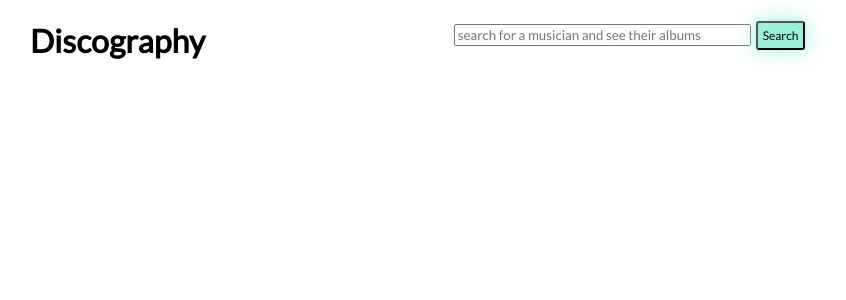
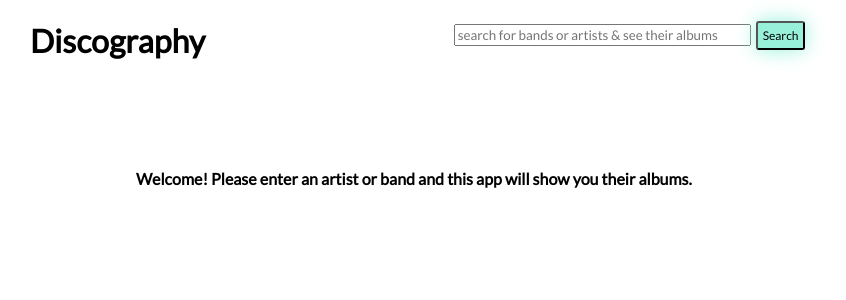
Before and after one commit to NickFoden/discography, a React (Create React App) app: page / in a window 1280 px wide. Shown: the top 300 px of the page, without its empty margins (226-1072 px from the left). Built offline with nearby package versions, Linux system fonts and the light colour scheme.

Commit message:
Updating readme

```diff
--- a/src/App.js
+++ b/src/App.js
@@ -1,6 +1,7 @@
 import React, { Component } from "react";
 import ArtistSearch from "./Components/ArtistSearch";
 import AlbumResults from "./Components/AlbumResults";
+
 import Header from "./Components/Header";
 import "./app.css";
 
--- a/src/Components/AlbumResults.js
+++ b/src/Components/AlbumResults.js
@@ -7,7 +7,7 @@ class AlbumResults extends Component {
   render() {
     return (
       <div className="album-results-div">
-        {this.props.Albums ? (
+        {this.props.Albums[2] ? (
           <ul className="album-list">
             {this.props.Albums.map((album, index) => (
               <li key={index}>
@@ -52,7 +52,12 @@ class AlbumResults extends Component {
             ))}
           </ul>
         ) : (
-          ""
+          <div>
+            <h4>
+              Welcome! Please enter an artist or band and this app will show you
+              their albums.{" "}
+            </h4>
+          </div>
         )}
       </div>
     );
--- a/src/Components/ArtistSearch.js
+++ b/src/Components/ArtistSearch.js
@@ -46,7 +46,7 @@ class ArtistSearch extends Component {
               name="artist"
               value={this.state.artist}
               onChange={this.handleChange}
-              placeholder="search for a musician and see their albums"
+              placeholder="search for bands or artists & see their albums"
             />
             <button className="button" type="submit">
               Search
--- a/src/Components/albumResults.css
+++ b/src/Components/albumResults.css
@@ -10,7 +10,7 @@
 }
 
 .album-results-div {
-  margin-top: 100px;
+  margin-top: 50px;
 }
 .album-list {
   list-style: none;
@@ -50,6 +50,9 @@
   color: var(--orange);
 }
 @media only screen and (min-width: 640px) {
+  .album-results-div {
+    margin-top: 100px;
+  }
   .album-list {
     list-style: none;
     display: grid;
--- a/src/Components/artistSearch.css
+++ b/src/Components/artistSearch.css
@@ -13,6 +13,7 @@
   --teal: #1bf0da;
   --white: #ffffff;
 }
+
 .artist-input:hover {
   box-shadow: 0 0 20px 0 var(--blue);
   border-radius: 5px;
```
Also changed, not shown: 2 other files (tests, documents, lock files or other folders).
